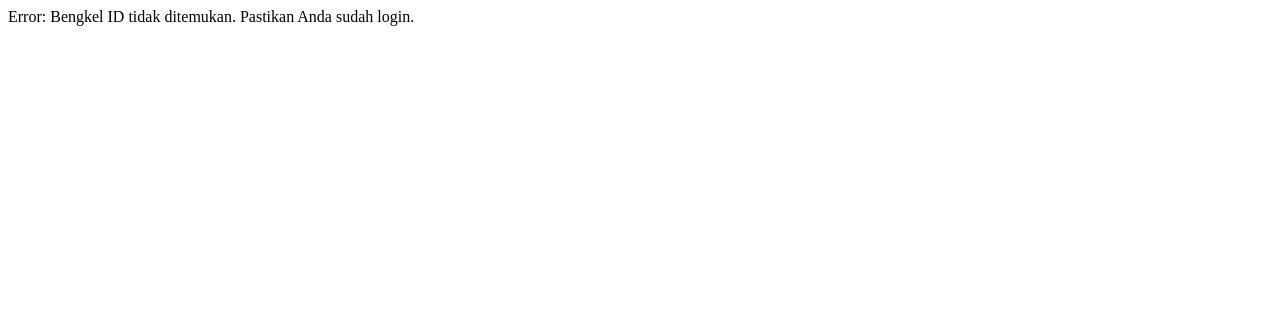
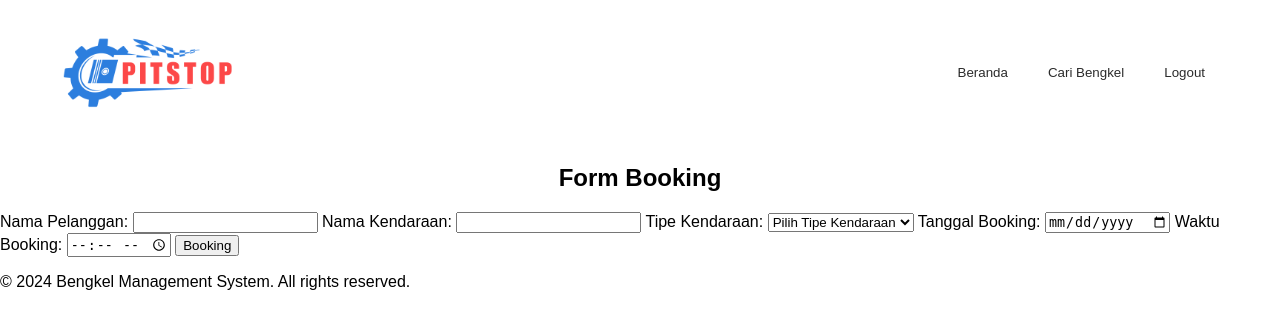
Before and after one commit to CaseyXD/capstone-pitstop, a PHP site: page /booking.php in a window 1280 px wide. Shown: the top 329 px of the page. Run offline with PHP 8.4, Linux system fonts and the light colour scheme; the visitor is signed in with stand-in values (Sample User, id 1).

Commit message:
fix booking.php

```diff
--- a/booking.php
+++ b/booking.php
@@ -10,7 +10,7 @@ if (!isset($_SESSION['username'])) {
 // Pastikan bengkel_id ada di session atau dari parameter URL
 if (isset($_GET['bengkel_id'])) {
     $_SESSION['bengkel_id'] = $_GET['bengkel_id']; // Simpan bengkel_id ke session
-} elseif (!isset($_SESSION['b engkel_id'])) {
+} elseif (!isset($_SESSION['bengkel_id'])) {
     die("Error: Bengkel ID tidak ditemukan. Pastikan Anda sudah login.");
 }
 ?>
@@ -44,19 +44,21 @@ if (isset($_GET['bengkel_id'])) {
         <label for="vehicle_name">Nama Kendaraan:</label>
         <input type="text" id="vehicle_name" name="vehicle_name" required>
 
-        <label for="vehicle_type">Tipe Motor:</label>
+        <label for="vehicle_type">Tipe Kendaraan:</label>
         <select id="vehicle_type" name="vehicle_type" required>
-            <option value="">Pilih Tipe Motor</option>
+            <option value="">Pilih Tipe Kendaraan</option>
             <option value="Manual">Manual</option>
             <option value="Matic">Matic</option>
         </select>
 
+        <label for="booking_date">Tanggal Booking:</label>
+        <input type="date" id="booking_date" name="booking_date" required>
+
+        <label for="booking_time">Waktu Booking:</label>
+        <input type="time" id="booking_time" name="booking_time" required>
+
         <!-- Input tersembunyi untuk bengkel_id -->
         <input type="hidden" name="bengkel_id" value="<?= htmlspecialchars($_SESSION['bengkel_id']) ?>">
-
-        <!-- Menampilkan bengkel_id untuk debugging -->
-        <label for="bengkel_id">Bengkel ID:</label>
-        <input type="text" id="bengkel_id" name="bengkel_id_display" value="<?= htmlspecialchars($_SESSION['bengkel_id']) ?>" readonly>
 
         <button type="submit">Booking</button>
     </form>
```
